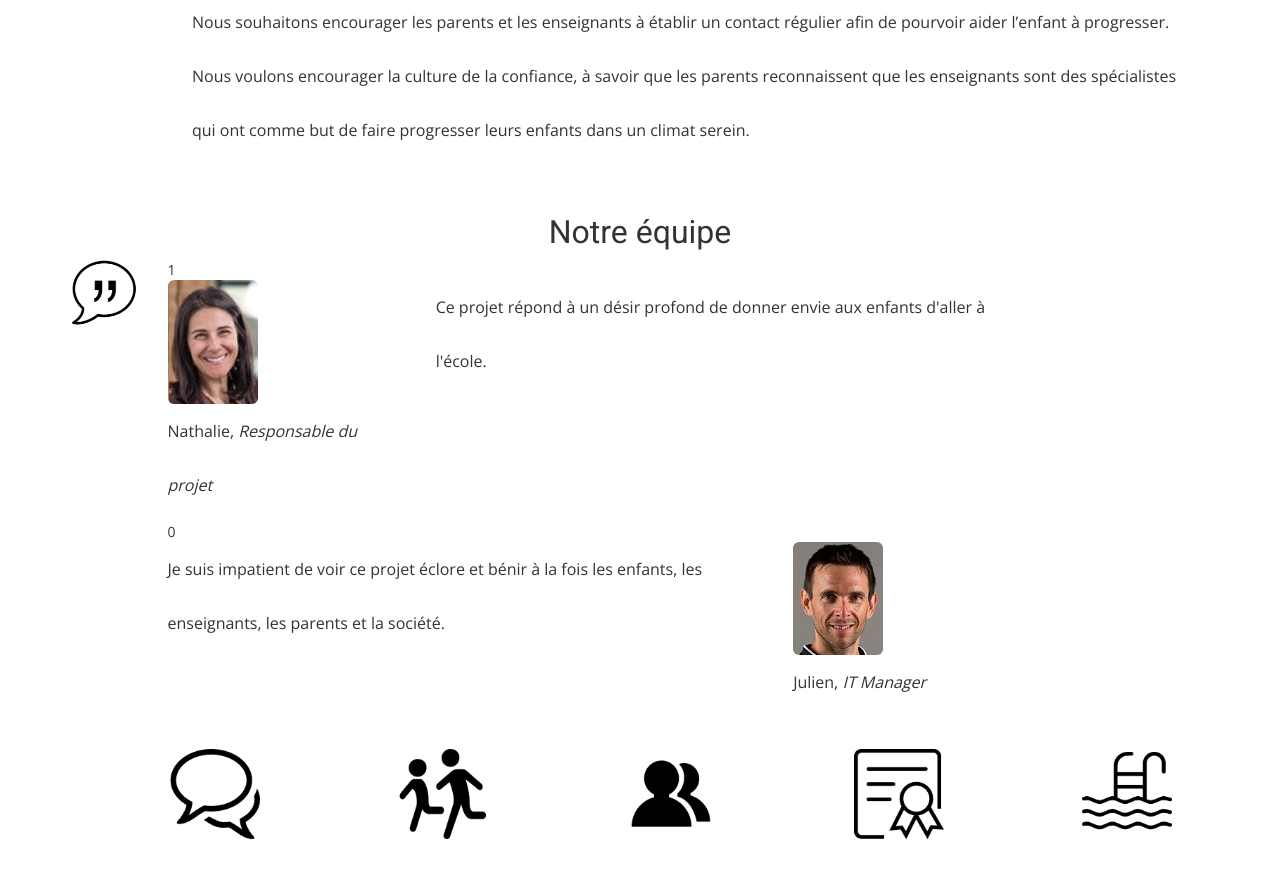
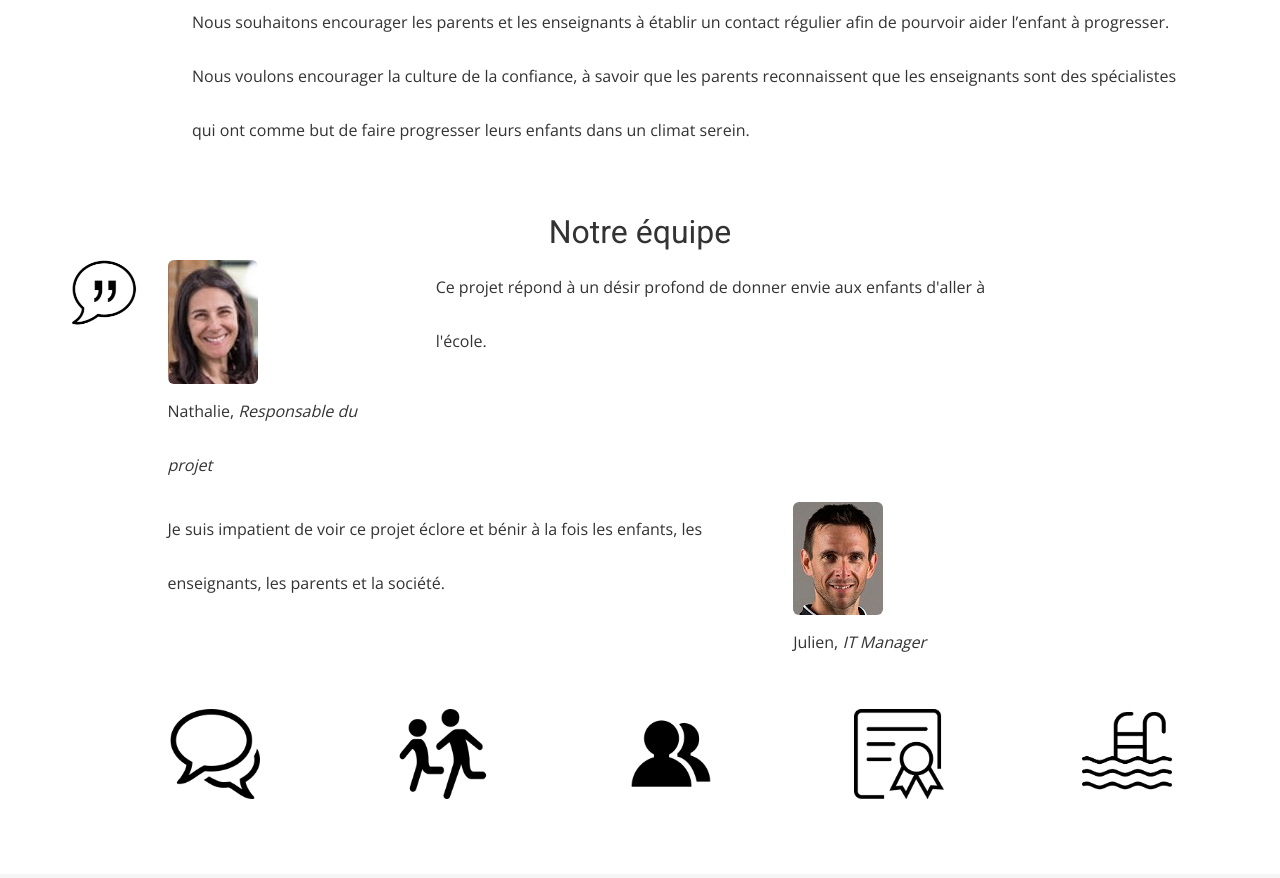
Before and after one commit to midjoule/lifeschool, a Jekyll site: the page built from index.html, in a window 1280 px wide and 900 px high, scrolled down 9344 px. Shown: the top 878 px of the window. Built offline with Jekyll 4.4.1, drawn with Linux system fonts in a browser that asks for light colours; nearby versions of some CDN libraries; some web fonts are replaced.

Commit message:
Update index.html

```diff
--- a/index.html
+++ b/index.html
@@ -205,13 +205,12 @@
       </div>
     </div>
     <div class="row">
-      <div class="col-md-1">
+      <div class="col-md-1 col-sm-1">
         <img src="img/testimonials/quote.png" alt="quotation"  class="img-responsive">
       </div>
-      <div class="col-md-11">
+      <div class="col-md-11 col-sm-11">
         {% for tm in site.data.team %}
         {% assign num = forloop.index | modulo:2 %}
-        {{ num }}
         <div class="row">
         {% if num == 0 %}
           <div class="col-md-7">
```
